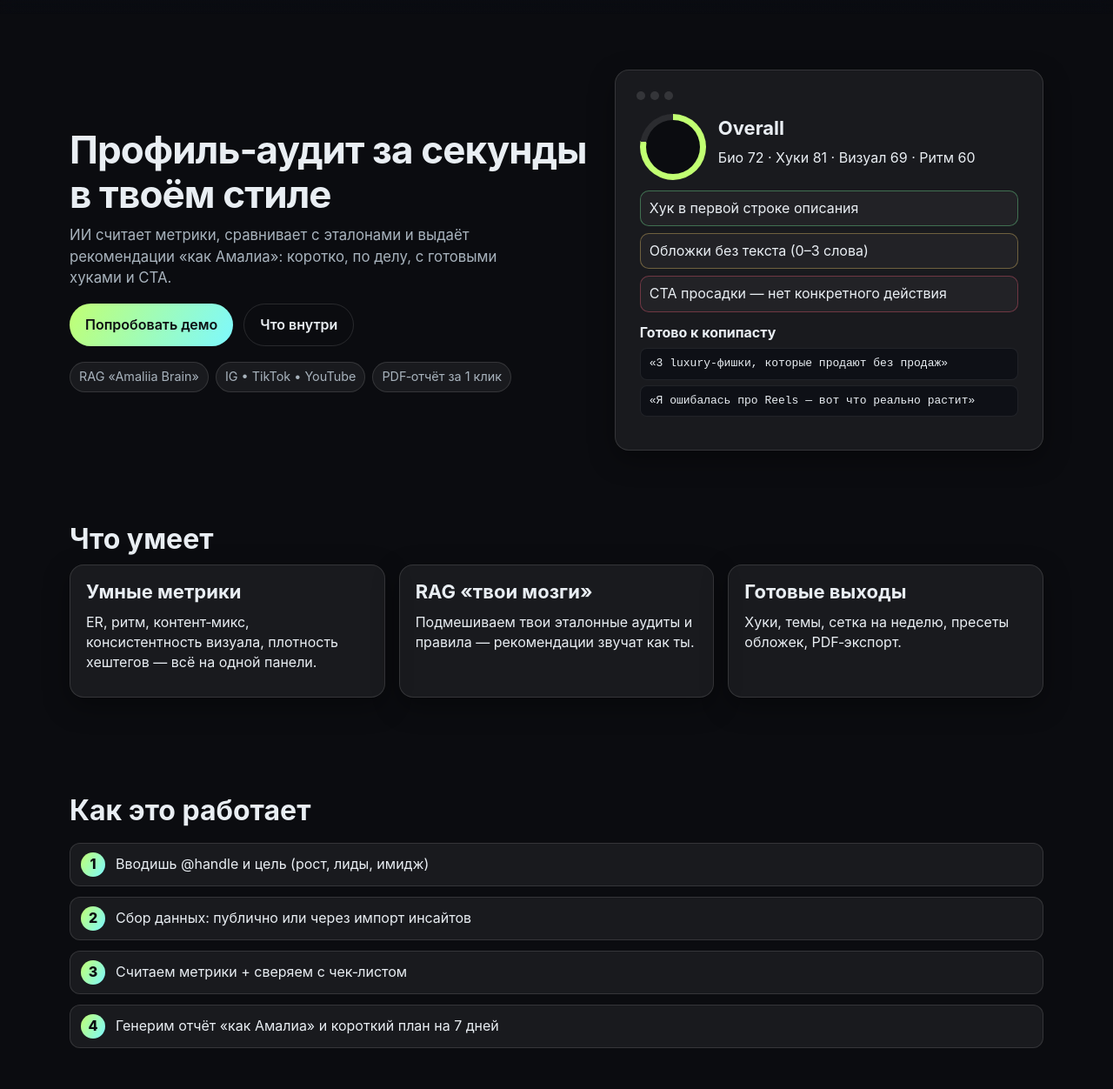
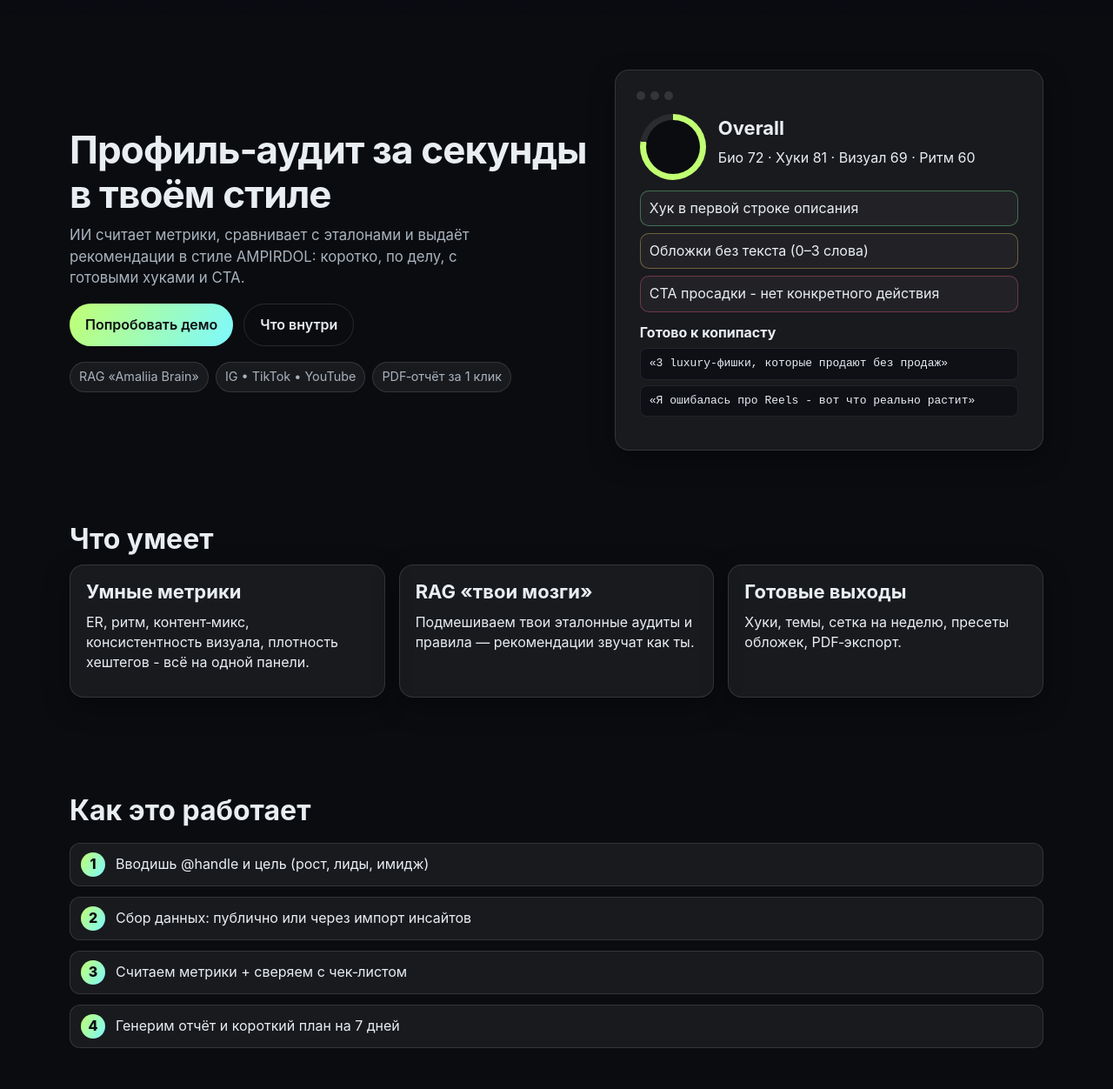
Before and after one commit to amalkajune-ops/amaliiaaud, a plain HTML site: page index.html in a window 1280 px wide. Shown: the part 48-1300 px from the top of the page at 87% size. Drawn offline with Linux system fonts and the light colour scheme; files whose address does not match are found by name.

Commit message:
Update index.html

```diff
--- a/index.html
+++ b/index.html
@@ -32,7 +32,7 @@
       <div class="hero-grid">
         <div class="hero-copy">
           <h1>Профиль‑аудит <span class="accent">за секунды</span> в твоём стиле</h1>
-          <p class="subtitle">ИИ считает метрики, сравнивает с эталонами и выдаёт рекомендации «как Амалиа»: коротко, по делу, с готовыми хуками и CTA.</p>
+          <p class="subtitle">ИИ считает метрики, сравнивает с эталонами и выдаёт рекомендации в стиле AMPIRDOL: коротко, по делу, с готовыми хуками и CTA.</p>
           <div class="cta-row">
             <a href="#demo" class="btn primary">Попробовать демо</a>
             <a href="#features" class="btn ghost">Что внутри</a>
@@ -60,12 +60,12 @@
             <ul class="checks">
               <li class="ok">Хук в первой строке описания</li>
               <li class="warn">Обложки без текста (0–3 слова)</li>
-              <li class="bad">CTA просадки — нет конкретного действия</li>
+              <li class="bad">CTA просадки - нет конкретного действия</li>
             </ul>
             <div class="suggest">
               <h4>Готово к копипасту</h4>
               <code>«3 luxury‑фишки, которые продают без продаж»</code>
-              <code>«Я ошибалась про Reels — вот что реально растит»</code>
+              <code>«Я ошибалась про Reels - вот что реально растит»</code>
             </div>
           </div>
         </div>
@@ -77,7 +77,7 @@
       <div class="grid-3">
         <article class="feature glass">
           <h3>Умные метрики</h3>
-          <p>ER, ритм, контент‑микс, консистентность визуала, плотность хештегов — всё на одной панели.</p>
+          <p>ER, ритм, контент‑микс, консистентность визуала, плотность хештегов - всё на одной панели.</p>
         </article>
         <article class="feature glass">
           <h3>RAG «твои мозги»</h3>
@@ -96,7 +96,7 @@
         <li><span>1</span> Вводишь @handle и цель (рост, лиды, имидж)</li>
         <li><span>2</span> Сбор данных: публично или через импорт инсайтов</li>
         <li><span>3</span> Считаем метрики + сверяем с чек‑листом</li>
-        <li><span>4</span> Генерим отчёт «как Амалиа» и короткий план на 7 дней</li>
+        <li><span>4</span> Генерим отчёт и короткий план на 7 дней</li>
       </ol>
     </section>
 
```
